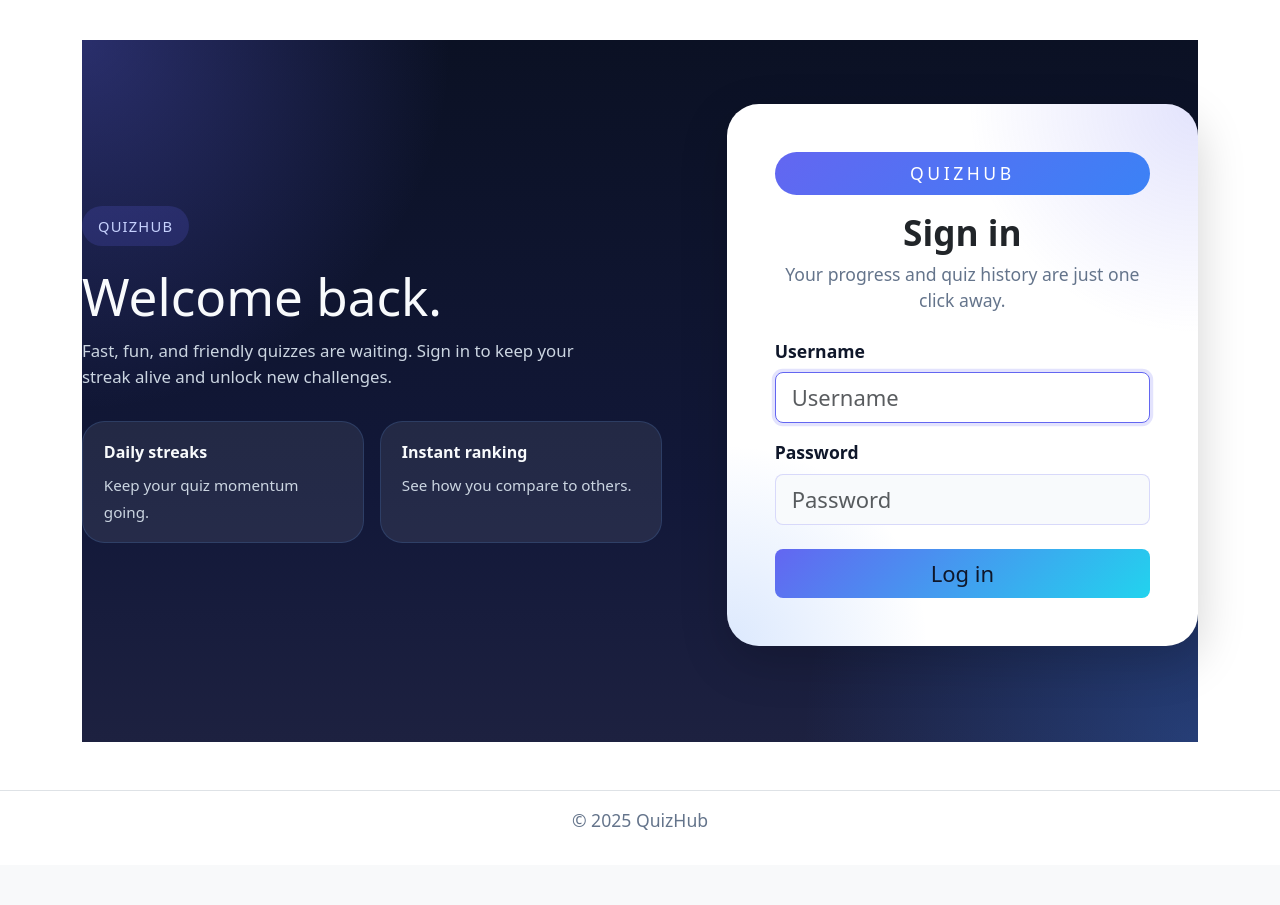
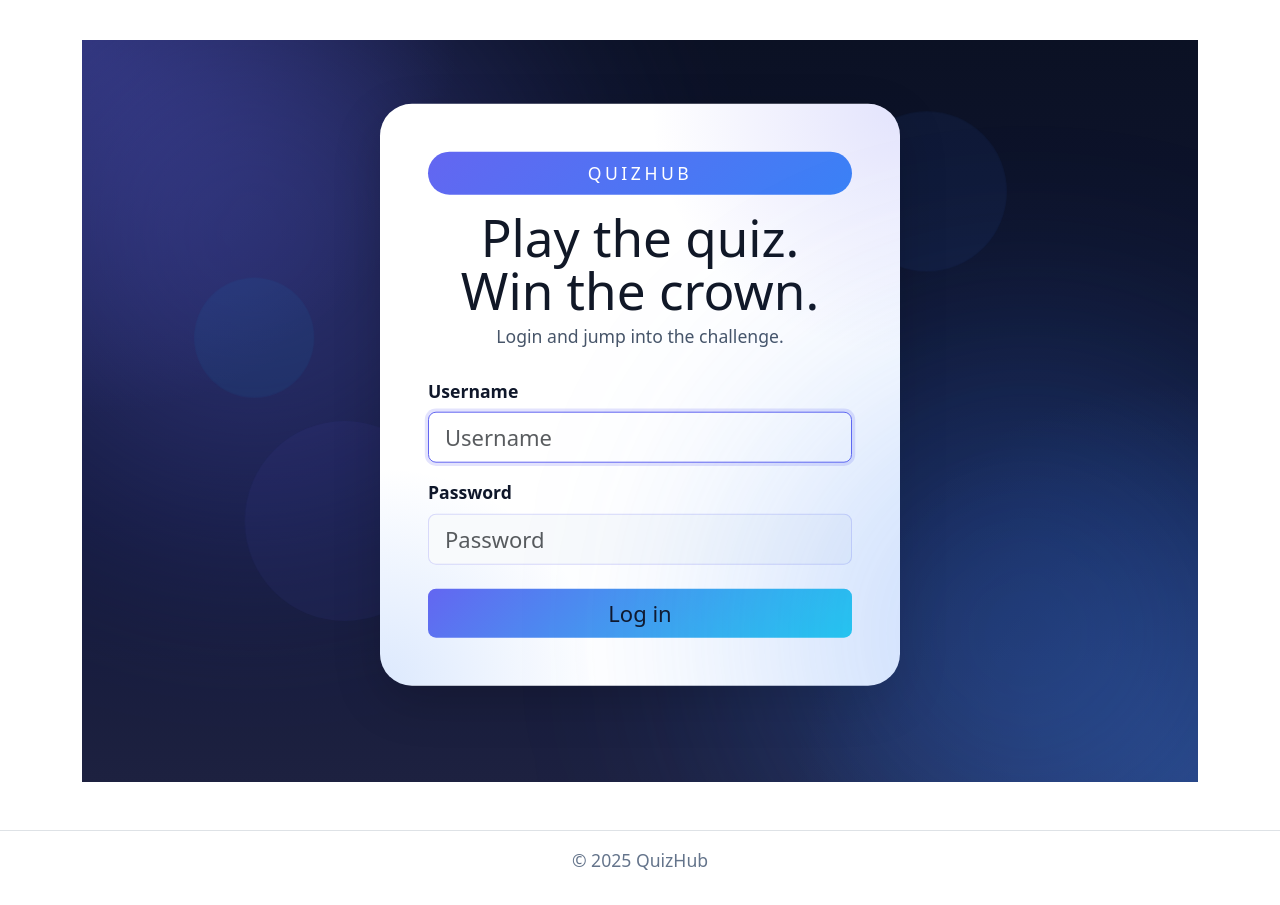
Before and after one commit to divya-ay/QuizHub, a Django app: page /login/ in a window 1280 px wide. Shown: the part 91-996 px from the top of the page. Before the commit the page ends 921 px from the top, so only its background shows below. Run offline with Django 5.2, Linux system fonts and the light colour scheme; style sheets or scripts are compiled from the project's sources; some libraries are stand-ins or nearby versions.

Commit message:
changed background for login page

```diff
--- a/oms/userauth/templates/userauth/login.html
+++ b/oms/userauth/templates/userauth/login.html
@@ -6,105 +6,94 @@
 <style>
 .login-screen {
   min-height: 100vh;
-  padding: 3rem 1rem 5rem;
-  background: radial-gradient(circle at top left, rgba(99, 102, 241, 0.35), transparent 28%),
-              radial-gradient(circle at bottom right, rgba(59, 130, 246, 0.30), transparent 26%),
-              linear-gradient(180deg, #0b122a 0%, #111a36 100%);
+  padding: 3rem 1rem 4rem;
+  background: radial-gradient(circle at top left, rgba(92, 76, 255, 0.38), transparent 26%),
+              radial-gradient(circle at bottom right, rgba(14, 165, 233, 0.28), transparent 25%),
+              linear-gradient(180deg, #0c132b 0%, #101a3a 52%, #141d47 100%);
+  overflow: hidden;
 }
 
-.login-hero {
-  display: grid;
-  grid-template-columns: 1.25fr 0.95fr;
-  gap: 2rem;
-  align-items: center;
+.login-screen::before,
+.login-screen::after {
+  content: "";
+  position: absolute;
+  width: 44vw;
+  height: 44vw;
+  border-radius: 50%;
+  filter: blur(120px);
+  opacity: 0.55;
 }
 
-@media (max-width: 920px) {
-  .login-hero {
-    grid-template-columns: 1fr;
-    text-align: center;
-  }
+.login-screen::before {
+  top: -12%;
+  left: -10%;
+  background: rgba(99, 102, 241, 0.55);
 }
 
-.hero-panel {
-  max-width: 580px;
-}
-
-.eyebrow {
-  display: inline-flex;
-  align-items: center;
-  gap: 0.6rem;
-  padding: 0.55rem 1rem;
-  border-radius: 999px;
-  background: rgba(99, 102, 241, 0.18);
-  color: #dbeafe;
-  font-size: 0.92rem;
-  letter-spacing: 0.08em;
-  text-transform: uppercase;
-  margin-bottom: 1.5rem;
-}
-
-.hero-panel h1 {
-  font-size: clamp(3rem, 4vw, 4.4rem);
-  line-height: 1.02;
-  margin-bottom: 1rem;
-  color: #f8fafc;
-}
-
-.hero-panel p {
-  color: #cbd5e1;
-  font-size: 1.05rem;
-  max-width: 520px;
-  margin-bottom: 2rem;
-}
-
-.feature-grid {
-  display: grid;
-  grid-template-columns: repeat(2, minmax(0, 1fr));
-  gap: 1rem;
-}
-
-@media (max-width: 650px) {
-  .feature-grid {
-    grid-template-columns: 1fr;
-  }
-}
-
-.feature-item {
-  padding: 1.15rem 1.25rem;
-  border-radius: 1.4rem;
-  background: rgba(255, 255, 255, 0.08);
-  border: 1px solid rgba(99, 102, 241, 0.18);
-}
-
-.feature-item strong {
-  display: block;
-  font-size: 1rem;
-  color: #f8fafc;
-  margin-bottom: 0.45rem;
-}
-
-.feature-item span {
-  color: #cbd5e1;
-  font-size: 0.95rem;
+.login-screen::after {
+  bottom: -18%;
+  right: -10%;
+  background: rgba(59, 130, 246, 0.45);
 }
 
 .login-card {
   border-radius: 2rem;
   overflow: hidden;
   position: relative;
-  background: #ffffff;
-  border: 1px solid rgba(99, 102, 241, 0.18);
-  box-shadow: 0 45px 90px rgba(15, 23, 42, 0.12);
+  background: rgba(255, 255, 255, 0.98);
+  border: 1px solid rgba(99, 102, 241, 0.22);
+  box-shadow: 0 40px 90px rgba(15, 23, 42, 0.18);
+  transform: translateY(0);
+  animation: floatCard 7s ease-in-out infinite;
 }
 
-.login-card::before {
-  content: "";
+@keyframes floatCard {
+  0%, 100% { transform: translateY(0px); }
+  50% { transform: translateY(-12px); }
+}
+
+.login-decor {
   position: absolute;
   inset: 0;
-  background: radial-gradient(circle at top right, rgba(99, 102, 241, 0.18), transparent 34%),
-              radial-gradient(circle at bottom left, rgba(59, 130, 246, 0.18), transparent 28%);
   pointer-events: none;
+}
+
+.shape {
+  position: absolute;
+  border-radius: 50%;
+  opacity: 0.25;
+  animation: drift 12s ease-in-out infinite;
+}
+
+.shape--blue {
+  width: 160px;
+  height: 160px;
+  background: rgba(59, 130, 246, 0.28);
+  top: 12%;
+  right: 18%;
+}
+
+.shape--purple {
+  width: 200px;
+  height: 200px;
+  background: rgba(99, 102, 241, 0.24);
+  bottom: 20%;
+  left: 14%;
+  animation-delay: 3s;
+}
+
+.shape--light {
+  width: 120px;
+  height: 120px;
+  background: rgba(14, 165, 233, 0.28);
+  top: 32%;
+  left: 10%;
+  animation-delay: 6s;
+}
+
+@keyframes drift {
+  0%, 100% { transform: translateY(0) translateX(0); }
+  50% { transform: translateY(-18px) translateX(10px); }
 }
 
 .login-card .card-body {
@@ -115,31 +104,43 @@
 .login-brand {
   letter-spacing: 0.2em;
   text-transform: uppercase;
-  background: linear-gradient(135deg, #6366f1, #3b82f6);
+  background: linear-gradient(135deg, #6366f1, #22d3ee);
   color: #fff;
+}
+
+.login-title {
+  font-size: clamp(2.4rem, 4vw, 3.4rem);
+  line-height: 1.03;
+  color: #111827;
+  margin-bottom: 0.4rem;
+}
+
+.login-subtitle {
+  color: #475569;
+  margin-bottom: 1.8rem;
 }
 
 .btn-gradient {
   background: linear-gradient(135deg, #6366f1, #22d3ee);
   border: none;
-  color: #0f172a;
-  transition: transform 0.2s ease, box-shadow 0.2s ease;
+  color: #ffffff;
+  transition: transform 0.25s ease, box-shadow 0.25s ease;
 }
 
 .btn-gradient:hover {
-  transform: translateY(-1px);
-  box-shadow: 0 18px 30px rgba(59, 130, 246, 0.25);
+  transform: translateY(-2px);
+  box-shadow: 0 18px 28px rgba(59, 130, 246, 0.24);
 }
 
 .form-control {
   background: #f8fafc;
-  border: 1px solid rgba(99, 102, 241, 0.22);
+  border: 1px solid rgba(59, 130, 246, 0.22);
   color: #0f172a;
 }
 
 .form-control:focus {
   border-color: #6366f1;
-  box-shadow: 0 0 0 0.2rem rgba(99, 102, 241, 0.18);
+  box-shadow: 0 0 0 0.2rem rgba(99, 102, 241, 0.14);
   background: #ffffff;
 }
 
@@ -147,37 +148,30 @@
   color: #0f172a;
 }
 
-.text-muted {
-  color: #64748b !important;
+@media (max-width: 920px) {
+  .login-screen::after,
+  .login-screen::before {
+    display: none;
+  }
 }
 </style>
 {% endblock %}
 
 {% block content %}
-<div class="login-screen">
-    <div class="login-hero">
-        <div class="hero-panel">
-            <span class="eyebrow">QuizHub</span>
-            <h1>Welcome back.</h1>
-            <p>Fast, fun, and friendly quizzes are waiting. Sign in to keep your streak alive and unlock new challenges.</p>
-            <div class="feature-grid">
-                <div class="feature-item">
-                    <strong>Daily streaks</strong>
-                    <span>Keep your quiz momentum going.</span>
+<div class="login-screen position-relative">
+    <div class="login-decor">
+        <span class="shape shape--blue"></span>
+        <span class="shape shape--purple"></span>
+        <span class="shape shape--light"></span>
     </div>
-                <div class="feature-item">
-                    <strong>Instant ranking</strong>
-                    <span>See how you compare to others.</span>
-                </div>
-            </div>
-        </div>
-
-        <div class="card shadow-lg border-0 login-card w-100" style="max-width: 520px;">
+    <div class="container">
+        <div class="mx-auto" style="max-width: 520px;">
+            <div class="card shadow-lg border-0 login-card">
                 <div class="card-body p-5">
                     <div class="text-center mb-4">
-                    <div class="badge rounded-pill bg-gradient-primary px-4 py-2 mb-3 login-brand">QuizHub</div>
-                    <h2 class="fw-bold mb-2">Sign in</h2>
-                    <p class="text-muted mb-0">Your progress and quiz history are just one click away.</p>
+                        <div class="badge rounded-pill login-brand px-4 py-2 mb-3">QuizHub</div>
+                        <h1 class="login-title">Play the quiz. Win the crown.</h1>
+                        <p class="login-subtitle">Login and jump into the challenge.</p>
                     </div>
                     <form method="post" novalidate>
                         {% csrf_token %}
@@ -206,4 +200,5 @@
             </div>
         </div>
     </div>
+</div>
 {% endblock %}
```
Lines whose indentation alone changed are shown as unchanged.
